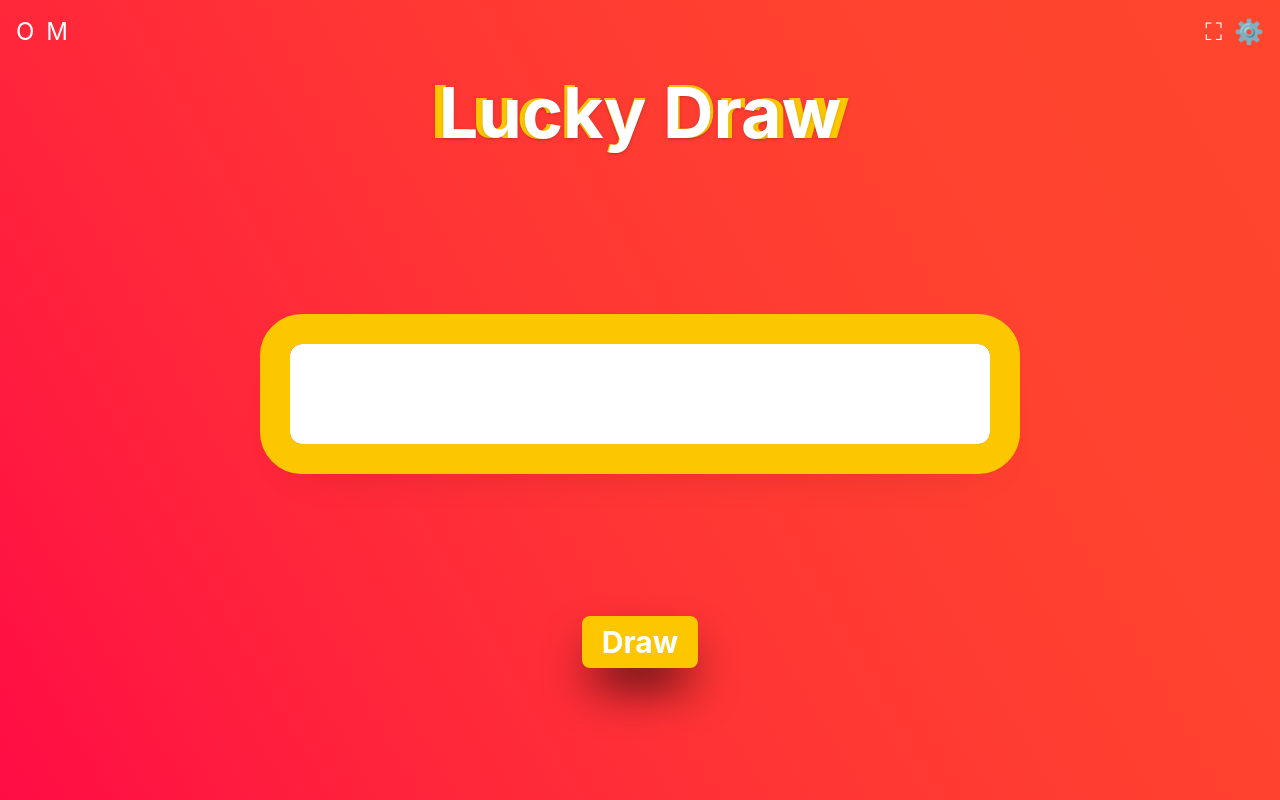
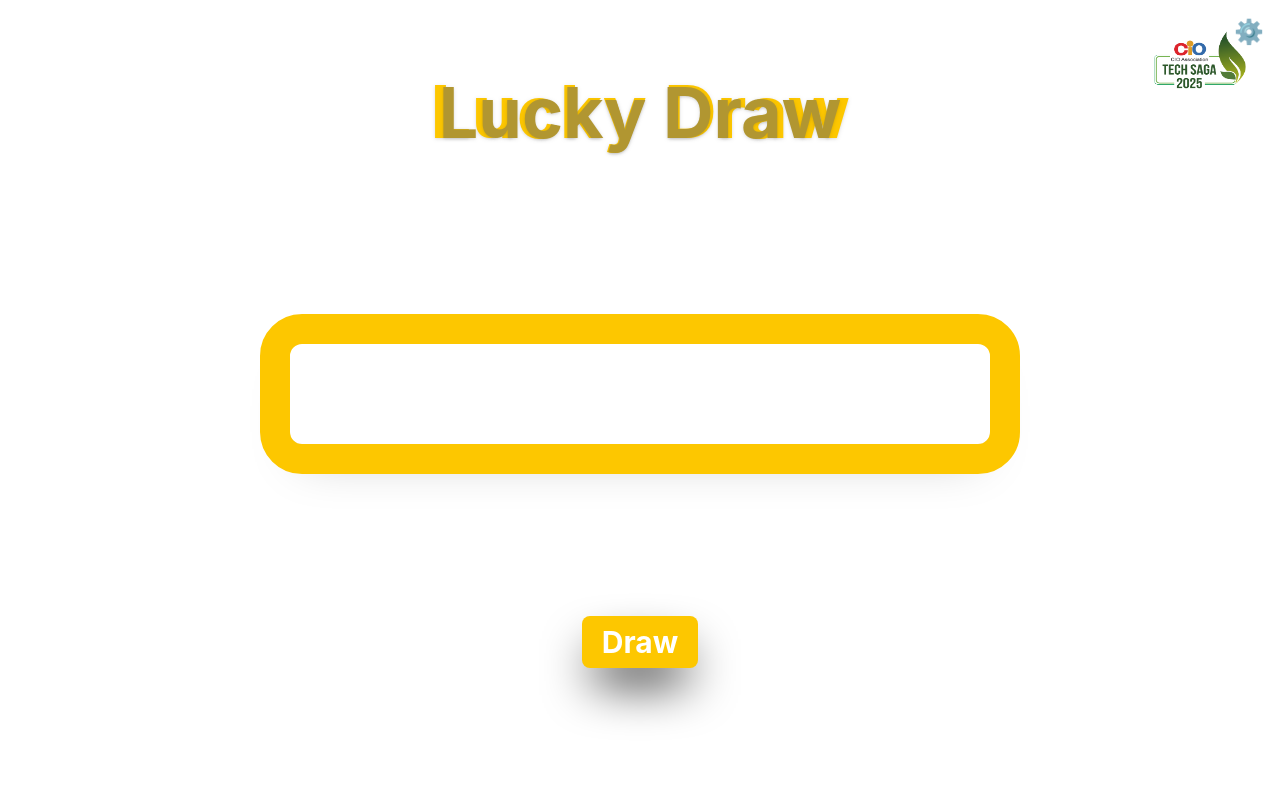
Before and after one commit to Omkar1829/Randomizer, a React (Vite) app: page /offline in a window 1280 px wide. Built offline with nearby package versions, Linux system fonts and the light colour scheme.

Commit message:
Refactor code structure for improved readability and maintainability

```diff
--- a/src/pages/Gamepage.jsx
+++ b/src/pages/Gamepage.jsx
@@ -234,11 +234,12 @@ const Gamepage = () => {
   return (
     <div className="relative min-h-screen flex flex-col items-center justify-evenly overflow-hidden text-white font-sans"
       style={{
-        background:
-          'linear-gradient(240deg, #ff462d .13%, #ff422f 26.19%, #ff3634 52.6%, #ff223c 79.08%, #ff0c45)',
+        background: '#ffffff',
       }}
+      // 'linear-gradient(240deg, #ff462d .13%, #ff422f 26.19%, #ff3634 52.6%, #ff223c 79.08%, #ff0c45)',
     >
-      <div className="absolute top-4 right-4 flex gap-3 z-20">
+        <img src="/Tech-Saga-Logo-01.png" className='fixed top-5 right-5 w-[120px] h-[80px]' />
+      <div className="absolute top-1 right-4 flex gap-3 z-20">
         <button onClick={openSettings} style={{ opacity: '10%' }} className="text-white text-2xl cursor-pointer">⚙️</button>
         <button
           onClick={() =>
@@ -262,7 +263,7 @@ const Gamepage = () => {
 
       <div className="relative w-full flex flex-col items-center justify-center text-center z-10">
         <h1 className="text-[73px] font-bold mb-10 text-yellow-400 drop-shadow fixed">Lucky Draw</h1>
-        <h1 className="text-[70px] font-bold mb-10 text-white drop-shadow fixed">Lucky Draw</h1>
+        <h1 className="text-[70px] font-bold mb-10 text-[#b19631] drop-shadow fixed">Lucky Draw</h1>
       </div>
 
       <div className="relative d-flex items-center justify-center">
--- a/src/pages/Gamepage2.jsx
+++ b/src/pages/Gamepage2.jsx
@@ -244,12 +244,13 @@ const Gamepage = () => {
   return (
     <div className="relative min-h-screen flex flex-col items-center justify-evenly overflow-hidden text-white font-sans"
       style={{
-        background:
-          'linear-gradient(240deg, #ff462d .13%, #ff422f 26.19%, #ff3634 52.6%, #ff223c 79.08%, #ff0c45)',
+        background: "#ffffff",
       }}
+      // 'linear-gradient(240deg, #ff462d .13%, #ff422f 26.19%, #ff3634 52.6%, #ff223c 79.08%, #ff0c45)',
     >
       {/* Top Buttons */}
-      <div className="absolute top-4 right-4 flex gap-3 z-20">
+        <img src="/Tech-Saga-Logo-01.png" className='fixed top-5 right-5 w-[120px] h-[80px]' />
+      <div className="absolute top-1 right-4 flex gap-3 z-20">
         <button onClick={openSettings} style={{ opacity: '1%' }} className="text-white text-2xl cursor-pointer">⚙️</button>
 
         <button
@@ -276,7 +277,7 @@ const Gamepage = () => {
       {/* Title */}
       <div className="relative w-full flex flex-col items-center justify-center text-center z-10">
         <h1 className="text-[73px] font-bold mb-10 text-yellow-400 drop-shadow fixed">Lucky Draw</h1>
-        <h1 className="text-[70px] font-bold mb-10 text-white drop-shadow fixed">Lucky Draw</h1>
+        <h1 className="text-[70px] font-bold mb-10 text-[#b19631] drop-shadow fixed">Lucky Draw</h1>
       </div>
 
       {/* Winner Box */}
--- a/src/pages/Offlinejackpot.jsx
+++ b/src/pages/Offlinejackpot.jsx
@@ -187,10 +187,11 @@ const Offlinejackpot = () => {
     return (
         <div className="relative min-h-screen flex flex-col items-center justify-evenly overflow-hidden text-white font-sans"
             style={{
-                background:
-                    'linear-gradient(240deg, #ff462d .13%, #ff422f 26.19%, #ff3634 52.6%, #ff223c 79.08%, #ff0c45)',
+                background: "#ffffff",
             }}
-        >
+            // 'linear-gradient(240deg, #ff462d .13%, #ff422f 26.19%, #ff3634 52.6%, #ff223c 79.08%, #ff0c45)',
+            >
+                <img src="/Tech-Saga-Logo-01.png" className='fixed top-5 right-5 w-[120px] h-[80px]' />
             {/* Top Buttons */}
             <div className="absolute top-4 right-4 flex gap-3 z-20">
                 <button
@@ -218,7 +219,7 @@ const Offlinejackpot = () => {
             {/* Title */}
             <div className="relative w-full flex flex-col items-center justify-center text-center z-10">
                 <h1 className="text-[73px] font-bold mb-10 text-yellow-400 drop-shadow fixed">Lucky Draw</h1>
-                <h1 className="text-[70px] font-bold mb-10 text-white drop-shadow fixed">Lucky Draw</h1>
+                <h1 className="text-[70px] font-bold mb-10 text-[#b19631] drop-shadow fixed">Lucky Draw</h1>
             </div>
 
             {/* Winner Box */}
```
Also changed, not shown: public/Tech-Saga-Logo-01.png (added).
